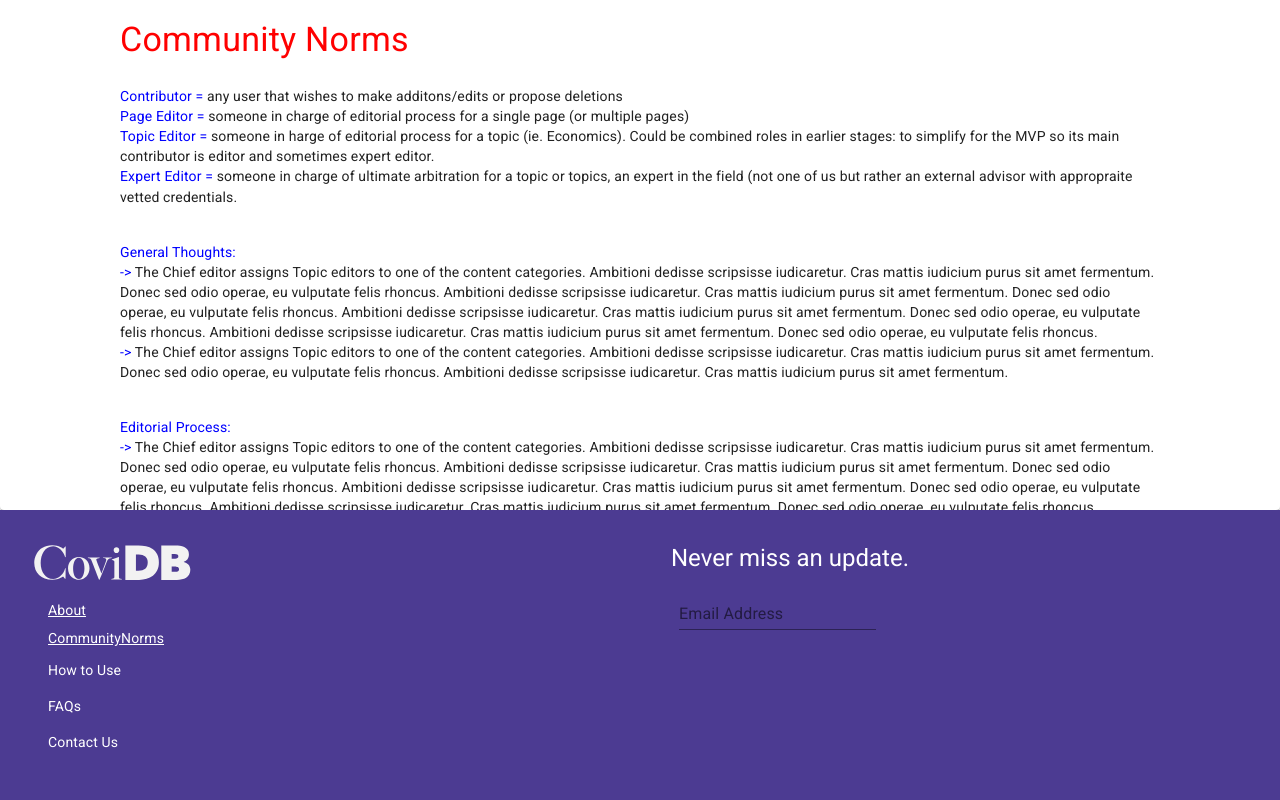
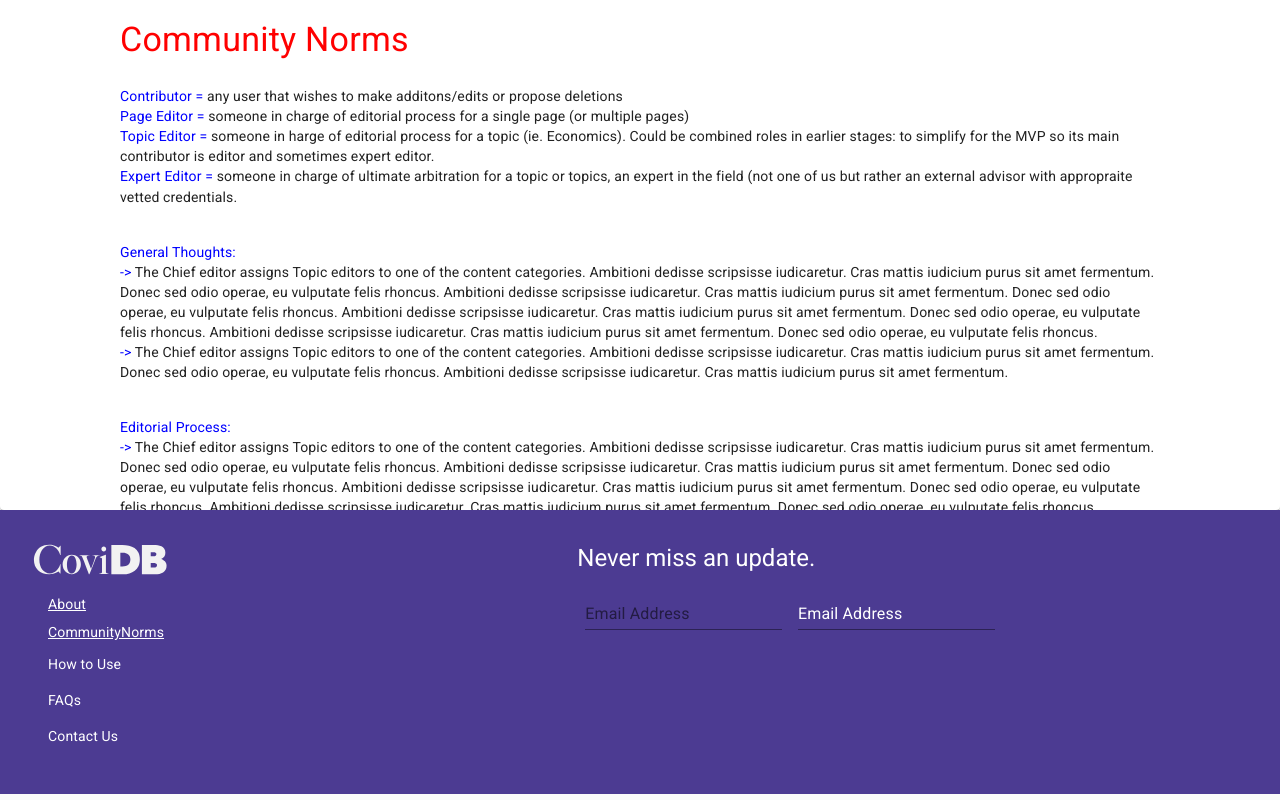
Before and after one commit to kevin20841/covidb-app, a React (Create React App) app: page /communitynorms in a window 1280 px wide. Shown: the part 402-1202 px from the top of the page. Built offline with nearby package versions, Linux system fonts and the light colour scheme.

Commit message:
email color

```diff
--- a/src/StickyFooter.js
+++ b/src/StickyFooter.js
@@ -19,12 +19,15 @@ const useStyles = makeStyles((theme) => ({
     flexDirection: 'row',
     minHeight: '5vh',
   },
+  backEmail: {
+    color: 'red',
+  },
   email: {
     '& > *': {
       margin: theme.spacing(1),
       width: '25ch',
     },
-    color: "#FFFFFF",
+    color: 'white',
   },
   main: {
     marginTop: theme.spacing(8),
@@ -99,7 +102,29 @@ export default function StickyFooter() {
               </Typography>
             </div>
             <form className={classes.email} noValidate autoComplete="off">
-            <TextField id="outlined-basic" label="Email Address" />
+
+              <TextField
+                  id="email-address-form"
+                  label="Email Address"
+                  //variant="filled"
+                  color="white"
+                />
+
+            <TextField
+              //id="outlined-basic"
+              label="Email Address"
+              color="red"
+              InputBase={{
+                  style: { color: '#fff' },
+                }}
+
+              inputProps={{
+                  style: { color: '#fff' },
+                  }}
+              InputLabelProps={{
+                  style: { color: '#fff' },
+                }}
+              />
             </form>
           </Box>
         </Box>
```
